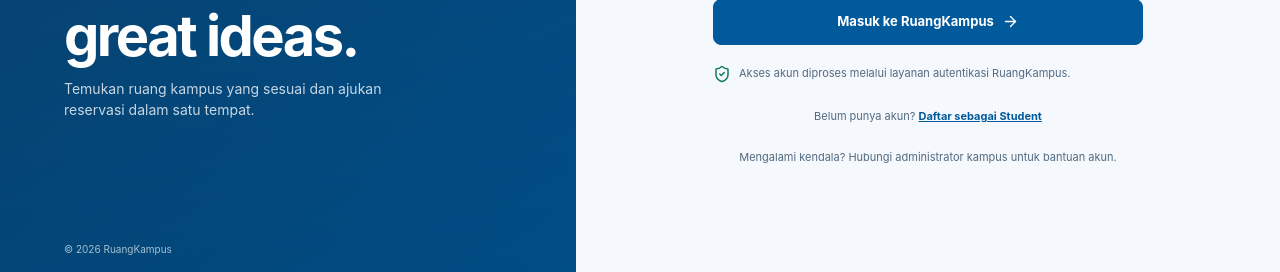
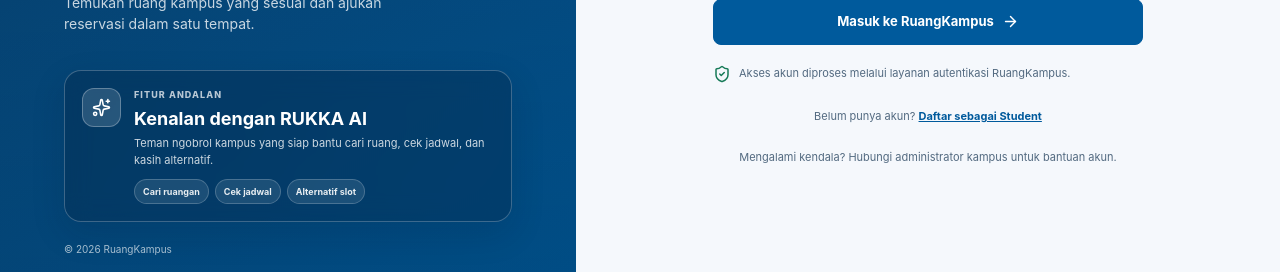
Before and after one commit to munggar/RuangKampus, a React (Vite) app in the folder frontend/: page /login in a window 1280 px wide. Shown: the part 505-777 px from the top of the page. Built offline with nearby package versions, Linux system fonts and the light colour scheme; no server answers.

Commit message:
feat(auth): introduce RUKKA AI on login hero

```diff
--- a/frontend/src/auth-pages.tsx
+++ b/frontend/src/auth-pages.tsx
@@ -1,12 +1,12 @@
 import { useState, type FormEvent } from "react";
-import { ArrowRight, Eye, EyeOff, ShieldCheck } from "lucide-react";
+import { ArrowRight, Eye, EyeOff, ShieldCheck, Sparkles } from "lucide-react";
 import { Link, useNavigate, useSearchParams } from "react-router";
 import { ApiError, authApi, isApiConfigured } from "./api";
 import { useAuth } from "./auth";
 import type { AppRole } from "./types";
 import { Button, Field, Notice } from "./ui";
 
-function BrandHero() {
+function BrandHero({ showAssistant = false }: { showAssistant?: boolean }) {
   return <aside className="auth-hero">
     <div className="auth-brand"><img className="brand-logo brand-logo--auth" src="/brand/logo-primary.png" alt="RuangKampus — Find the Room. Book the Space." /></div>
     <div className="auth-hero__text">
@@ -14,6 +14,15 @@ function BrandHero() {
       <h1>Make room for great ideas.</h1>
       <p>Temukan ruang kampus yang sesuai dan ajukan reservasi dalam satu tempat.</p>
     </div>
+    {showAssistant ? <div className="auth-hero__feature">
+      <span className="auth-hero__feature-icon"><Sparkles size={19} /></span>
+      <div className="auth-hero__feature-copy">
+        <span className="auth-hero__feature-kicker">FITUR ANDALAN</span>
+        <strong>Kenalan dengan RUKKA AI</strong>
+        <p>Teman ngobrol kampus yang siap bantu cari ruang, cek jadwal, dan kasih alternatif.</p>
+        <div className="auth-hero__feature-tags"><span>Cari ruangan</span><span>Cek jadwal</span><span>Alternatif slot</span></div>
+      </div>
+    </div> : null}
     <small className="auth-hero__copyright">© {new Date().getFullYear()} RuangKampus</small>
   </aside>;
 }
@@ -39,7 +48,7 @@ export function LoginPage() {
   }
 
   return <main className="auth-layout">
-    <BrandHero />
+    <BrandHero showAssistant />
     <section className="auth-panel">
       <div className="auth-panel__inner">
         <p className="eyebrow">WELCOME BACK</p>
```
